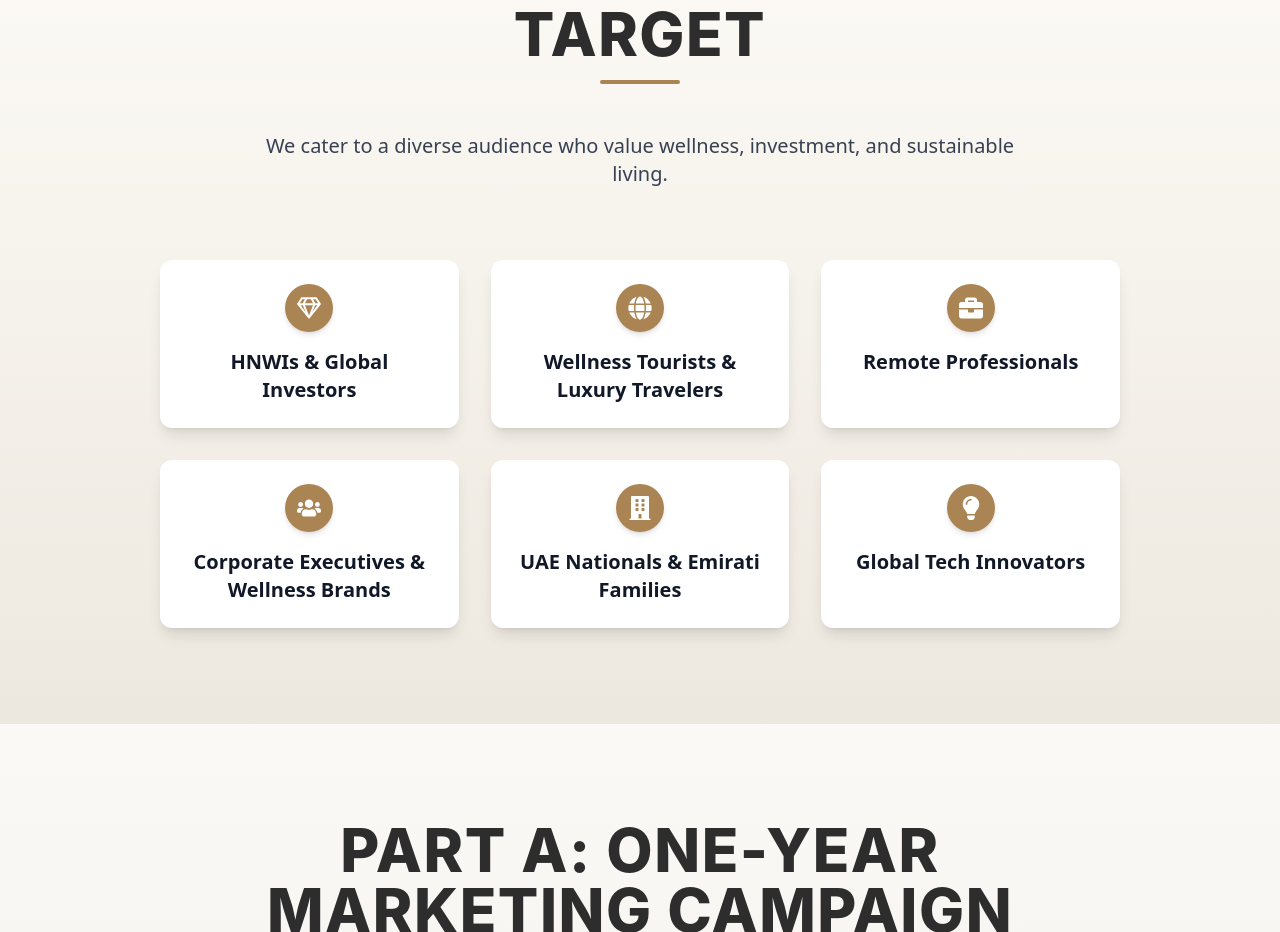
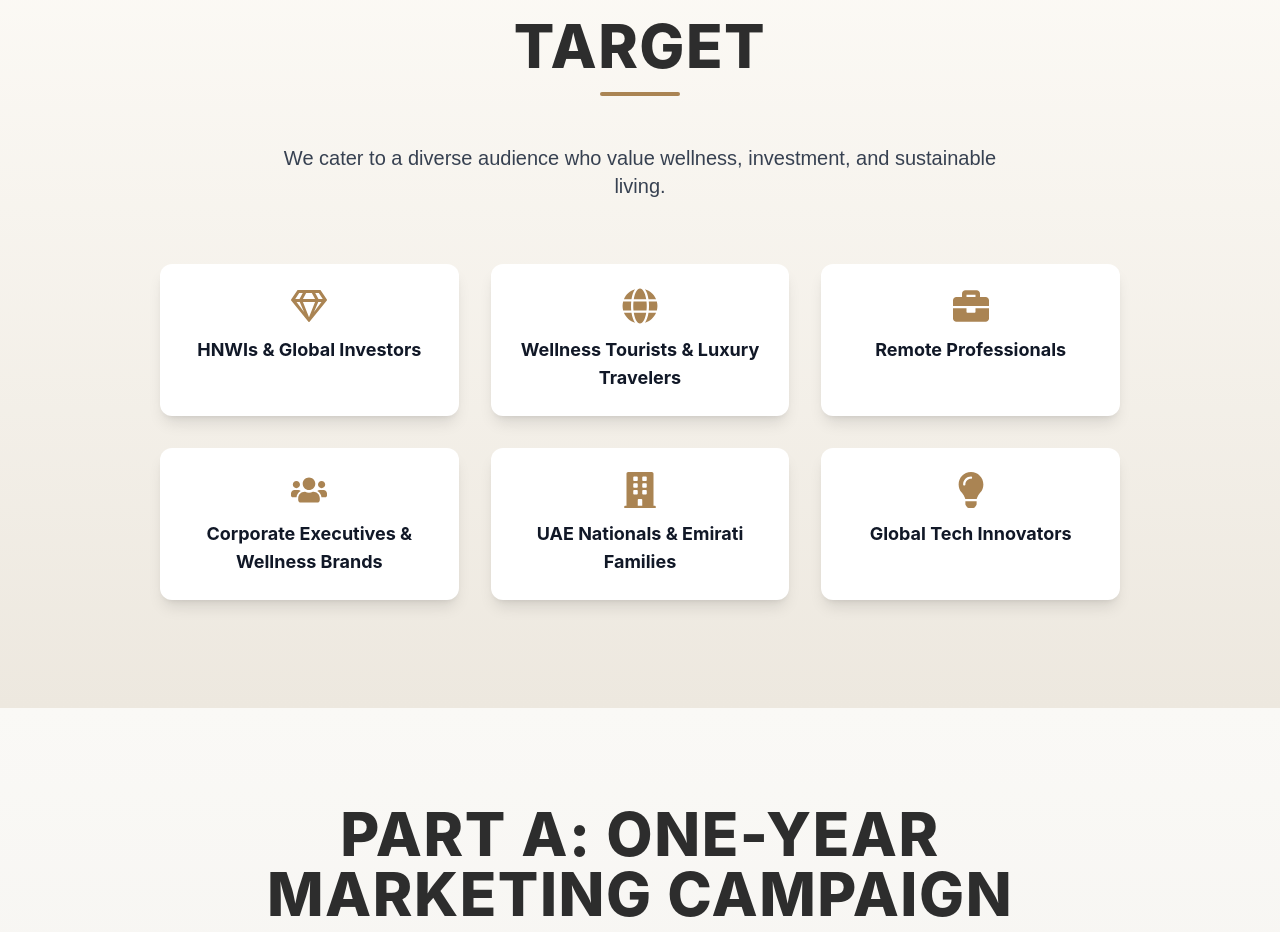
Before and after one commit to pixelpoint-co/bari-global, a React (Create React App) app in the folder dwo/: page / in a window 1280 px wide. Shown: the part 3280-4212 px from the top of the page. Built offline with nearby package versions, Linux system fonts and the light colour scheme.

Commit message:
final update

```diff
--- a/dwo/src/components/TargetPage.js
+++ b/dwo/src/components/TargetPage.js
@@ -3,26 +3,27 @@ import { useSectionInView, fadeIn, motion } from "../hooks/useSectionInView";
 import { FaRegGem, FaGlobe, FaBriefcase, FaUsers, FaBuilding, FaLightbulb } from "react-icons/fa";
 
 const targetAudiences = [
-  { title: "HNWIs & Global Investors", icon: <FaRegGem /> },
-  { title: "Wellness Tourists & Luxury Travelers", icon: <FaGlobe /> },
-  { title: "Remote Professionals", icon: <FaBriefcase /> },
-  { title: "Corporate Executives & Wellness Brands", icon: <FaUsers /> },
-  { title: "UAE Nationals & Emirati Families", icon: <FaBuilding /> },
-  { title: "Global Tech Innovators", icon: <FaLightbulb /> },
+  { title: "HNWIs & Global Investors", icon: <FaRegGem className="text-[#AA8453] text-4xl" /> },
+  { title: "Wellness Tourists & Luxury Travelers", icon: <FaGlobe className="text-[#AA8453] text-4xl" /> },
+  { title: "Remote Professionals", icon: <FaBriefcase className="text-[#AA8453] text-4xl" /> },
+  { title: "Corporate Executives & Wellness Brands", icon: <FaUsers className="text-[#AA8453] text-4xl" /> },
+  { title: "UAE Nationals & Emirati Families", icon: <FaBuilding className="text-[#AA8453] text-4xl" /> },
+  { title: "Global Tech Innovators", icon: <FaLightbulb className="text-[#AA8453] text-4xl" /> },
 ];
 
 const TargetPage = () => {
-  const { ref: visionRef, animation: visionAnimation } = useSectionInView();
-  const { ref: imageRef, animation: imageAnimation } = useSectionInView();
+  const { ref: titleRef, animation: titleAnimation } = useSectionInView();
+  const { ref: overviewRef, animation: overviewAnimation } = useSectionInView();
+  const { ref: audienceRef, animation: audienceAnimation } = useSectionInView();
 
   return (
     <div className="relative w-full min-h-screen flex flex-col items-center justify-center bg-gradient-to-b from-[#FDFBF7] to-[#EDE8DF] text-gray-900 px-8 md:px-20 lg:px-40 py-24">
 
       {/* Title Section */}
       <motion.div
-        ref={visionRef}
+        ref={titleRef}
         initial="hidden"
-        animate={visionAnimation}
+        animate={titleAnimation}
         variants={fadeIn}
         className="mb-12 text-center"
       >
@@ -32,40 +33,44 @@ const TargetPage = () => {
         <div className="w-20 h-1 bg-[#AA8453] mx-auto mt-4 rounded-full"></div>
       </motion.div>
 
-      {/* Description */}
+      {/* Overview Section */}
       <motion.div
-        ref={imageRef}
+        ref={overviewRef}
         initial="hidden"
-        animate={imageAnimation}
+        animate={overviewAnimation}
         variants={fadeIn}
-        className="w-full max-w-4xl px-4 mb-12 text-center"
+        className="max-w-3xl text-center mb-16"
       >
-        <p className="text-lg md:text-xl text-gray-700 max-w-3xl mx-auto leading-relaxed">
+        <p className="text-lg md:text-xl text-gray-700 leading-relaxed font-worksans">
           We cater to a diverse audience who value wellness, investment, and sustainable living.
         </p>
       </motion.div>
 
-      {/* Target Audience Grid */}
+      {/* Target Audience Section (Cascading Effect) */}
       <motion.div
+        ref={audienceRef}
         initial="hidden"
-        animate="visible"
+        animate={audienceAnimation}
         variants={fadeIn}
-        className="grid grid-cols-1 md:grid-cols-2 lg:grid-cols-3 gap-8 mt-6 max-w-5xl"
+        className="max-w-5xl grid grid-cols-1 md:grid-cols-2 lg:grid-cols-3 gap-8"
       >
         {targetAudiences.map(({ title, icon }, index) => (
           <motion.div
             key={index}
-            className="p-6 bg-white shadow-lg rounded-xl flex flex-col items-center text-center transform transition-all duration-300 hover:scale-105 hover:shadow-2xl"
+            initial="hidden"
+            animate="visible"
             variants={fadeIn}
+            transition={{ delay: index * 0.1 }} // Cascading fade-in effect
+            className="flex flex-col items-center bg-white shadow-lg rounded-xl px-6 py-6"
           >
-            <div className="w-12 h-12 flex items-center justify-center text-2xl text-white bg-[#AA8453] rounded-full shadow-md">
-              {icon}
-            </div>
-            <h3 className="text-lg md:text-xl font-semibold text-gray-900 mt-4">{title}</h3>
+            {/* Icon Above Title */}
+            <div className="text-4xl mb-3">{icon}</div>
+            <h3 className="text-md md:text-lg font-bold text-gray-900 font-inter text-center">
+              {title}
+            </h3>
           </motion.div>
         ))}
       </motion.div>
-
     </div>
   );
 };
```
